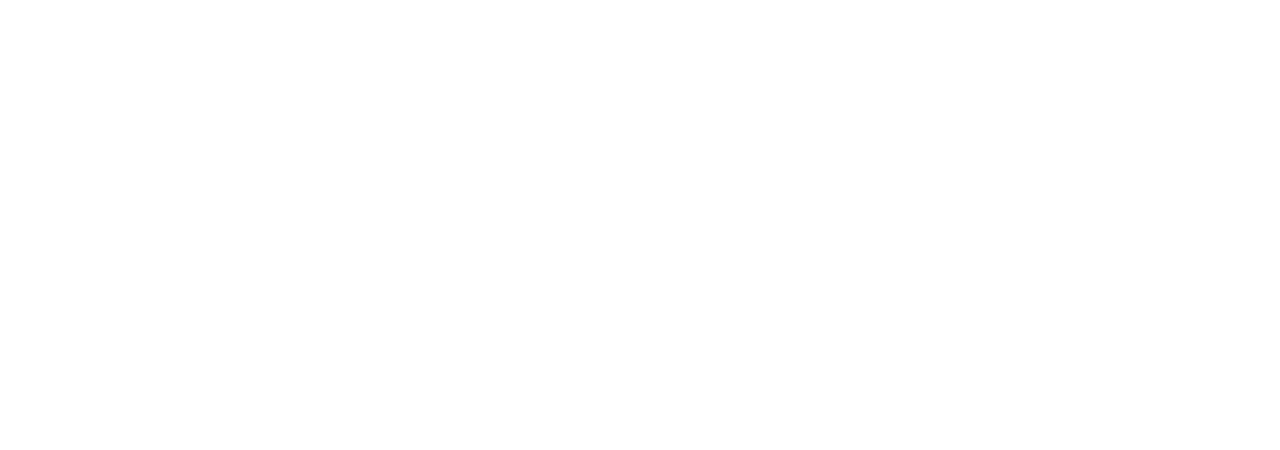
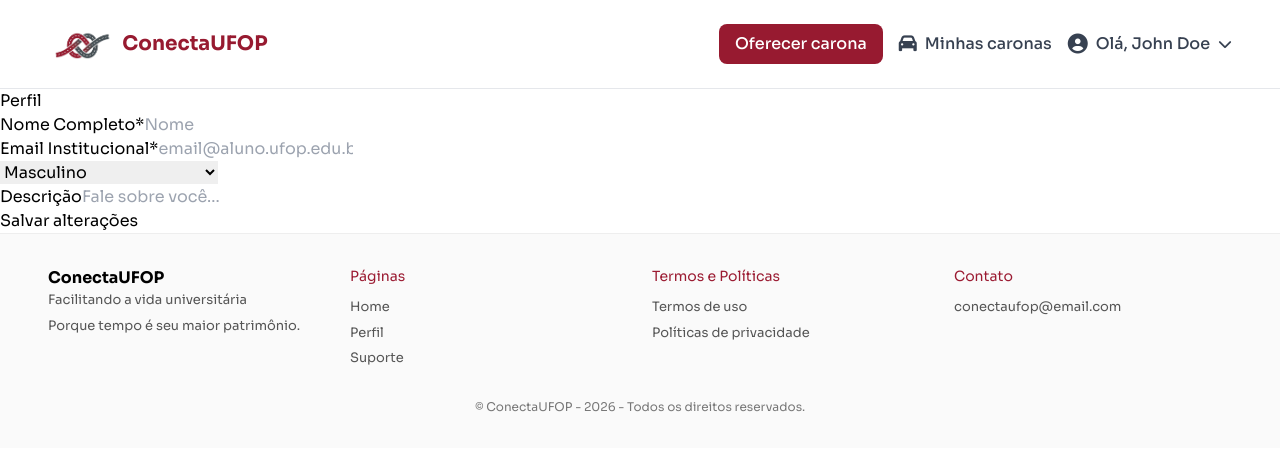
Before and after one commit to ArthurQuintanilha/Conecta-UFOP, an Angular app: page /perfil in a window 1280 px wide. Before the commit this address led to /. Shown: the top 450 px of the page. Built offline with nearby package versions, Linux system fonts and the light colour scheme.

Commit message:
feat: criação da página do usuário

```diff
--- a/src/app/app-routing.module.ts
+++ b/src/app/app-routing.module.ts
@@ -3,11 +3,13 @@
 import { LoginComponent } from "./login/login.component";
 import { CadastroComponent } from "./cadastro/cadastro.component";
 import { CaronasComponent } from "./caronas/caronas.component";
+import { UserProfileComponent } from "./user-profile/user-profile.component";
 
 const routes: Routes = [
   { path: "login", component: LoginComponent },
   { path: "cadastro", component: CadastroComponent },
   { path: "caronas", component: CaronasComponent },
+  { path: 'perfil', component: UserProfileComponent },
   { path: "", redirectTo: "/login", pathMatch: "full" },
 ];
 
--- a/src/app/app.module.ts
+++ b/src/app/app.module.ts
@@ -9,6 +9,7 @@
 import { CaronasComponent } from './caronas/caronas.component';
 import { HeaderComponent } from './header/header.component';
 import { FooterComponent } from './footer/footer.component';
+import { UserProfileComponent } from './user-profile/user-profile.component';
 
 @NgModule({
   declarations: [
@@ -17,7 +18,8 @@
     CadastroComponent,
     CaronasComponent,
     HeaderComponent,
-    FooterComponent
+    FooterComponent,
+    UserProfileComponent
   ],
   imports: [
     BrowserModule,
--- /dev/null
+++ b/src/app/user-profile/user-profile.component.html
@@ -0,0 +1,44 @@
+<app-header></app-header>
+<div class="user-profile-container">
+    <div class="profile-card">
+        <div class="top-content">
+            <h1>Perfil</h1>
+        </div>
+    </div>
+
+    <div class="form-container">
+        <form (submit)="alterarUser()">
+            <div class="input-field">
+                <label>Nome Completo*</label>
+                <input type="text" placeholder="Nome">
+            </div>
+
+            <div class="input-field">
+                <label>Email Institucional*</label>
+                <input type="email" placeholder="email@aluno.ufop.edu.br">
+            </div>
+
+            <!-- <div class="input-field">
+                <label>Gênero*</label>
+                <input type="gender" placeholder="escolha">
+            </div> -->
+
+            <div class="input-field">
+                <select id="genero" name="genero">
+                    <option value="male">Masculino</option>
+                    <option value="female">Feminino</option>
+                    <option value="prefer-not-to-say">Prefiro não compartilhar</option>
+                </select>
+            </div>
+
+            <div class="input-field">
+                <label>Descrição</label>
+                <input type="text" placeholder="Fale sobre você...">
+                <!--pesquisar um tipo melhor de input para esse campo-->
+            </div>
+
+            <button type="submit" class="btn-main">Salvar alterações</button>
+        </form>
+    </div>
+</div>
+<app-footer></app-footer>
--- /dev/null
+++ b/src/app/user-profile/user-profile.component.scss
@@ -0,0 +1,7 @@
+.user-profile-container{
+    .profile-card{
+        .top-content{
+            //add aqui...
+        }
+    }
+}
--- /dev/null
+++ b/src/app/user-profile/user-profile.component.ts
@@ -0,0 +1,12 @@
+import { Component } from '@angular/core';
+
+@Component({
+  selector: 'app-user-profile',
+  templateUrl: './user-profile.component.html',
+  styleUrls: ['./user-profile.component.scss']
+})
+export class UserProfileComponent {
+  alterarUser() {
+    console.log('Botão apertado!');
+  }
+}
```
